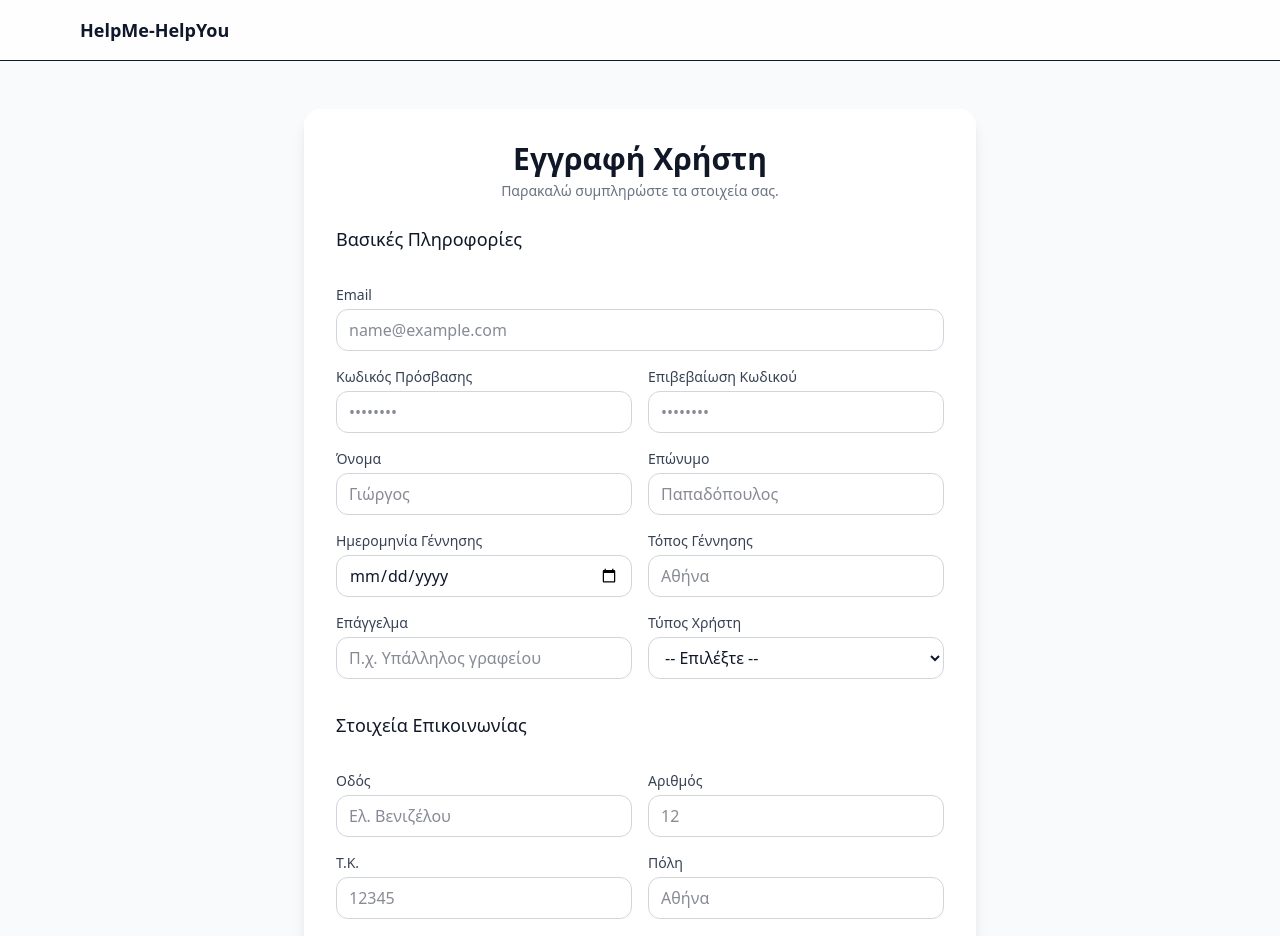
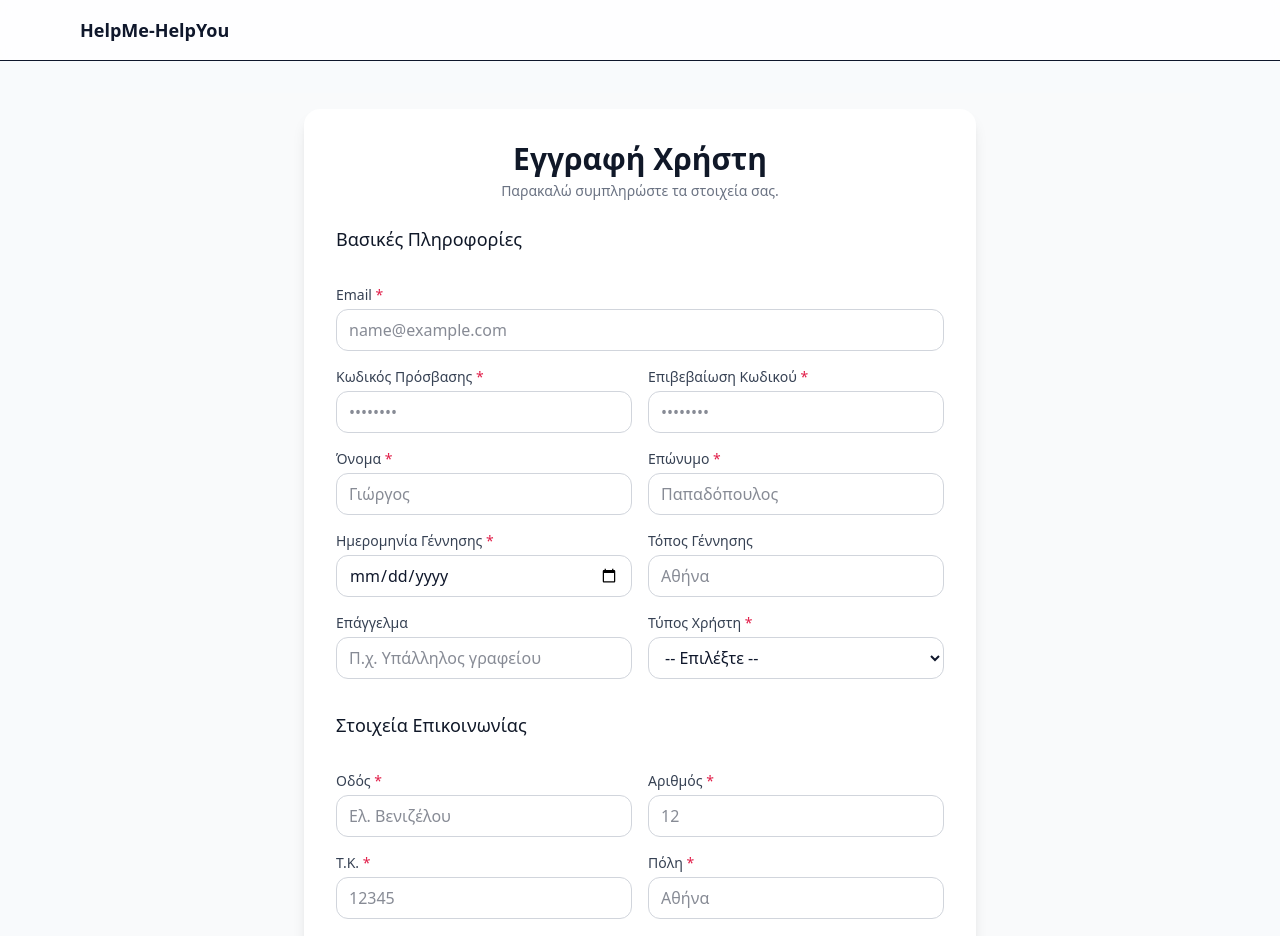
Before and after one commit to BillMaN89/HelpMe-HelpYou, a React (Vite) app in the folder frontend/: page /register in a window 1280 px wide. Shown: the top 936 px of the page. Built offline with nearby package versions, Linux system fonts and the light colour scheme.

Commit message:
update all requests page to be viewed by secretary (temp), update styling for required fields in forms

```diff
--- a/frontend/src/components/config/navConfig.js
+++ b/frontend/src/components/config/navConfig.js
@@ -8,7 +8,7 @@ export const NAV_ITEMS = [
     requireAllPerm: ['assign_requests'], showFor: ['secretary','admin'] },
 
   { key: 'myRequests', label: 'Τα αιτήματά μου', exact: true, to: '/app/myRequests',
-    requireAnyPerm: ['view_own_requests'], showFor: ['patient', 'volunteer'] },
+    requireAnyPerm: ['view_own_requests'], showFor: ['patient', 'volunteer', 'secretary'] },
 
   { key: 'assignedToMe', label: 'Ανατεθειμένα σε εμένα', exact: true, to: '/app/requests/assigned',
     requireAnyPerm: ['view_assigned_requests'], showFor: ['volunteer','therapist','social_worker', 'admin'] },
--- a/frontend/src/index.css
+++ b/frontend/src/index.css
@@ -62,3 +62,10 @@ h1 {
 .border-default {
   border-color: var(--border);
 }
+
+/* Required field asterisk helper: add class "required" on label */
+label.required::after,
+label[aria-required="true"]::after {
+  content: " *";
+  color: #e11d48; /* rose-600 */
+}
--- a/frontend/src/pages/LoginPage.jsx
+++ b/frontend/src/pages/LoginPage.jsx
@@ -74,7 +74,7 @@ export default function LoginPage() {
             <Form className="space-y-6">
               {/* Email */}
               <div>
-                <label htmlFor="email" className="block text-sm font-medium text-gray-700">
+                <label htmlFor="email" className="block text-sm font-medium text-gray-700 required" aria-required="true">
                   Email
                 </label>
                 <Field
@@ -94,7 +94,7 @@ export default function LoginPage() {
 
               {/* Password */}
               <div>
-                <label htmlFor="password" className="block text-sm font-medium text-gray-700">
+                <label htmlFor="password" className="block text-sm font-medium text-gray-700 required" aria-required="true">
                   Κωδικός Πρόσβασης
                 </label>
                 <Field
--- a/frontend/src/pages/RegisterPage.jsx
+++ b/frontend/src/pages/RegisterPage.jsx
@@ -127,38 +127,38 @@ export default function RegisterPage() {
               <h3 className="text-lg font-medium text-gray-900">Βασικές Πληροφορίες</h3>
               <div className="grid grid-cols-1 md:grid-cols-2 gap-4">
                 <div className="md:col-span-2">
-                  <label htmlFor="email" className="block text-sm font-medium text-gray-700">Email</label>
+                  <label htmlFor="email" className="block text-sm font-medium text-gray-700 required" aria-required="true">Email</label>
                   <Field id="email" name="email" type="email" autoComplete="email" placeholder="name@example.com" className="mt-1 w-full rounded-xl border border-gray-300 bg-white px-3 py-2 outline-none focus:border-indigo-600 focus:ring-2 focus:ring-indigo-200" />
                   <ErrorMessage name="email" component="div" className="mt-1 text-sm text-red-600" />
                 </div>
 
 
                 <div>
-                  <label htmlFor="password" className="block text-sm font-medium text-gray-700">Κωδικός Πρόσβασης</label>
+                  <label htmlFor="password" className="block text-sm font-medium text-gray-700 required" aria-required="true">Κωδικός Πρόσβασης</label>
                   <Field id="password" name="password" type="password" autoComplete="new-password" placeholder="••••••••" className="mt-1 w-full rounded-xl border border-gray-300 bg-white px-3 py-2 outline-none focus:border-indigo-600 focus:ring-2 focus:ring-indigo-200" />
                   <ErrorMessage name="password" component="div" className="mt-1 text-sm text-red-600" />
                 </div>
 
                 <div>
-                  <label htmlFor="confirmPassword" className="block text-sm font-medium text-gray-700">Επιβεβαίωση Κωδικού</label>
+                  <label htmlFor="confirmPassword" className="block text-sm font-medium text-gray-700 required" aria-required="true">Επιβεβαίωση Κωδικού</label>
                   <Field id="confirmPassword" name="confirmPassword" type="password" autoComplete="new-password" placeholder="••••••••" className="mt-1 w-full rounded-xl border border-gray-300 bg-white px-3 py-2 outline-none focus:border-indigo-600 focus:ring-2 focus:ring-indigo-200" />
                   <ErrorMessage name="confirmPassword" component="div" className="mt-1 text-sm text-red-600" />
                 </div>
 
                 <div>
-                  <label htmlFor="first_name" className="block text-sm font-medium text-gray-700">Όνομα</label>
+                  <label htmlFor="first_name" className="block text-sm font-medium text-gray-700 required" aria-required="true">Όνομα</label>
                   <Field id="first_name" name="first_name" type="text" autoComplete="given-name" placeholder="Γιώργος" className="mt-1 w-full rounded-xl border border-gray-300 bg-white px-3 py-2 outline-none focus:border-indigo-600 focus:ring-2 focus:ring-indigo-200" />
                   <ErrorMessage name="first_name" component="div" className="mt-1 text-sm text-red-600" />
                 </div>
 
                 <div>
-                  <label htmlFor="last_name" className="block text-sm font-medium text-gray-700">Επώνυμο</label>
+                  <label htmlFor="last_name" className="block text-sm font-medium text-gray-700 required" aria-required="true">Επώνυμο</label>
                   <Field id="last_name" name="last_name" type="text" autoComplete="family-name" placeholder="Παπαδόπουλος" className="mt-1 w-full rounded-xl border border-gray-300 bg-white px-3 py-2 outline-none focus:border-indigo-600 focus:ring-2 focus:ring-indigo-200" />
                   <ErrorMessage name="last_name" component="div" className="mt-1 text-sm text-red-600" />
                 </div>
 
                 <div>
-                  <label htmlFor="dob" className="block text-sm font-medium text-gray-700">Ημερομηνία Γέννησης</label>
+                  <label htmlFor="dob" className="block text-sm font-medium text-gray-700 required" aria-required="true">Ημερομηνία Γέννησης</label>
                   <Field id="dob" name="dob" type="date" className="mt-1 w-full rounded-xl border border-gray-300 bg-white px-3 py-2 outline-none focus:border-indigo-600 focus:ring-2 focus:ring-indigo-200" />
                   <ErrorMessage name="dob" component="div" className="mt-1 text-sm text-red-600" />
                 </div>
@@ -178,7 +178,7 @@ export default function RegisterPage() {
 
                 {/* Τύπος Χρήστη */}
                 <div>
-                  <label htmlFor="user_type" className="block text-sm font-medium text-gray-700">Τύπος Χρήστη</label>
+                  <label htmlFor="user_type" className="block text-sm font-medium text-gray-700 required" aria-required="true">Τύπος Χρήστη</label>
                   <Field as="select" id="user_type" name="user_type" className="mt-1 w-full rounded-xl border border-gray-300 bg-white px-3 py-2 outline-none focus:border-indigo-600 focus:ring-2 focus:ring-indigo-200">
                     <option value="">-- Επιλέξτε --</option>
                     <option value="patient">Ασθενής</option>
@@ -193,22 +193,22 @@ export default function RegisterPage() {
               <h3 className="text-lg font-medium text-gray-900">Στοιχεία Επικοινωνίας</h3>
               <div className="grid grid-cols-1 md:grid-cols-2 gap-4">
                 <div>
-                  <label htmlFor="address" className="block text-sm font-medium text-gray-700">Οδός</label>
+                  <label htmlFor="address" className="block text-sm font-medium text-gray-700 required" aria-required="true">Οδός</label>
                   <Field id="address" name="address" type="text" placeholder="Ελ. Βενιζέλου" className="mt-1 w-full rounded-xl border border-gray-300 bg-white px-3 py-2 outline-none focus:border-indigo-600 focus:ring-2 focus:ring-indigo-200" />
                   <ErrorMessage name="address" component="div" className="mt-1 text-sm text-red-600" />
                 </div>
                 <div>
-                  <label htmlFor="address_no" className="block text-sm font-medium text-gray-700">Αριθμός</label>
+                  <label htmlFor="address_no" className="block text-sm font-medium text-gray-700 required" aria-required="true">Αριθμός</label>
                   <Field id="address_no" name="address_no" type="text" placeholder="12" className="mt-1 w-full rounded-xl border border-gray-300 bg-white px-3 py-2 outline-none focus:border-indigo-600 focus:ring-2 focus:ring-indigo-200" />
                   <ErrorMessage name="address_no" component="div" className="mt-1 text-sm text-red-600" />
                 </div>
                 <div>
-                  <label htmlFor="postal_code" className="block text-sm font-medium text-gray-700">Τ.Κ.</label>
+                  <label htmlFor="postal_code" className="block text-sm font-medium text-gray-700 required" aria-required="true">Τ.Κ.</label>
                   <Field id="postal_code" name="postal_code" type="text" placeholder="12345" className="mt-1 w-full rounded-xl border border-gray-300 bg-white px-3 py-2 outline-none focus:border-indigo-600 focus:ring-2 focus:ring-indigo-200" />
                   <ErrorMessage name="postal_code" component="div" className="mt-1 text-sm text-red-600" />
                 </div>
                 <div>
-                  <label htmlFor="city" className="block text-sm font-medium text-gray-700">Πόλη</label>
+                  <label htmlFor="city" className="block text-sm font-medium text-gray-700 required" aria-required="true">Πόλη</label>
                   <Field id="city" name="city" type="text" placeholder="Αθήνα" className="mt-1 w-full rounded-xl border border-gray-300 bg-white px-3 py-2 outline-none focus:border-indigo-600 focus:ring-2 focus:ring-indigo-200" />
                   <ErrorMessage name="city" component="div" className="mt-1 text-sm text-red-600" />
                 </div>
@@ -229,12 +229,12 @@ export default function RegisterPage() {
               {values.user_type === 'patient' && (
                 <div className="grid grid-cols-1 md:grid-cols-2 gap-4">
                   <div>
-                    <label htmlFor="disease_type" className="block text-sm font-medium text-gray-700">Είδος Νόσου</label>
+                    <label htmlFor="disease_type" className="block text-sm font-medium text-gray-700 required" aria-required="true">Είδος Νόσου</label>
                     <Field id="disease_type" name="disease_type" type="text" className="mt-1 w-full rounded-xl border border-gray-300 bg-white px-3 py-2 outline-none focus:border-indigo-600 focus:ring-2 focus:ring-indigo-200" />
                     <ErrorMessage name="disease_type" component="div" className="mt-1 text-sm text-red-600" />
                   </div>
                   <div>
-                    <label htmlFor="handicap" className="block text-sm font-medium text-gray-700">Ποσοστό Αναπηρίας (%)</label>
+                    <label htmlFor="handicap" className="block text-sm font-medium text-gray-700 required" aria-required="true">Ποσοστό Αναπηρίας (%)</label>
                     <Field id="handicap" name="handicap" type="number" min={0} max={100} className="mt-1 w-full rounded-xl border border-gray-300 bg-white px-3 py-2 outline-none focus:border-indigo-600 focus:ring-2 focus:ring-indigo-200" />
                     <ErrorMessage name="handicap" component="div" className="mt-1 text-sm text-red-600" />
                   </div>
@@ -249,7 +249,7 @@ export default function RegisterPage() {
               {values.user_type === 'employee' && (
                 <div className="grid grid-cols-1 md:grid-cols-2 gap-4">
                   <div>
-                    <label htmlFor="employee_type" className="block text-sm font-medium text-gray-700">Είδος Απασχόλησης</label>
+                    <label htmlFor="employee_type" className="block text-sm font-medium text-gray-700 required" aria-required="true">Είδος Απασχόλησης</label>
                     <Field as="select" id="employee_type" name="employee_type" className="mt-1 w-full rounded-xl border border-gray-300 bg-white px-3 py-2 outline-none focus:border-indigo-600 focus:ring-2 focus:ring-indigo-200">
                       <option value="">-- Επιλέξτε --</option>
                       <option value="full_time">Πλήρης Απασχόληση</option>
@@ -261,7 +261,7 @@ export default function RegisterPage() {
                     <ErrorMessage name="employee_type" component="div" className="mt-1 text-sm text-red-600" />
                   </div>
                   <div>
-                    <label htmlFor="department" className="block text-sm font-medium text-gray-700">Τμήμα</label>
+                    <label htmlFor="department" className="block text-sm font-medium text-gray-700 required" aria-required="true">Τμήμα</label>
                     <Field as="select" id="department" name="department" className="mt-1 w-full rounded-xl border border-gray-300 bg-white px-3 py-2 outline-none focus:border-indigo-600 focus:ring-2 focus:ring-indigo-200">
                       <option value="">-- Επιλέξτε --</option>
                       <option value="social_services">Κοινωνική Υπηρεσία</option>
--- a/frontend/src/pages/requests/RequestForm.jsx
+++ b/frontend/src/pages/requests/RequestForm.jsx
@@ -32,7 +32,7 @@ export default function RequestForm() {
           <Form className="space-y-4">
             {/* Υπηρεσία */}
             <div>
-              <label htmlFor="service_type" className="block mb-1">Υπηρεσία</label>
+              <label htmlFor="service_type" className="block mb-1 required" aria-required="true">Υπηρεσία</label>
               <Field
                 as="select"
                 id="service_type"
@@ -51,7 +51,7 @@ export default function RequestForm() {
 
             {/* Περιγραφή */}
             <div>
-              <label htmlFor="description" className="block mb-1">Περιγραφή</label>
+              <label htmlFor="description" className="block mb-1 required" aria-required="true">Περιγραφή</label>
               <Field
                 as="textarea"
                 id="description"
--- a/frontend/src/shared/constants/labels.js
+++ b/frontend/src/shared/constants/labels.js
@@ -41,8 +41,10 @@ export function employeeTypeLabel(t) {
 export const DEPARTMENT_LABELS = {
   social_services: 'Κοινωνική Υπηρεσία',
   psychological_services: 'Ψυχολογική Υπηρεσία',
-  administration: 'Διοίκηση',
-  management: 'Γραμματεία',
+  // Note: administration maps to Secretary (Γραμματεία) in role resolver
+  administration: 'Γραμματεία',
+  // management is general Management/Administration (Διοίκηση)
+  management: 'Διοίκηση',
   board_of_directors: 'Διοικητικό Συμβούλιο',
 };
 
```
Also changed, not shown: frontend/src/pages/users/UserCreatePage.jsx (+20 -18 lines), 1 other file (tests, documents, lock files or other folders).
